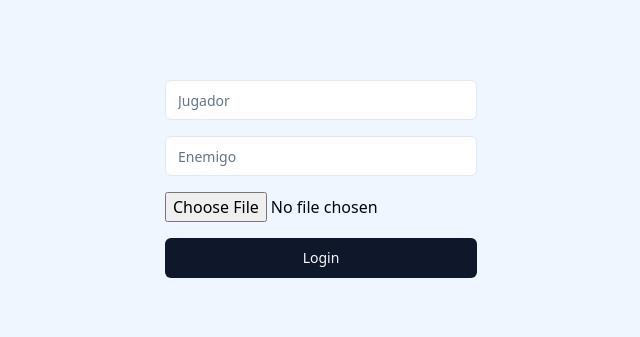
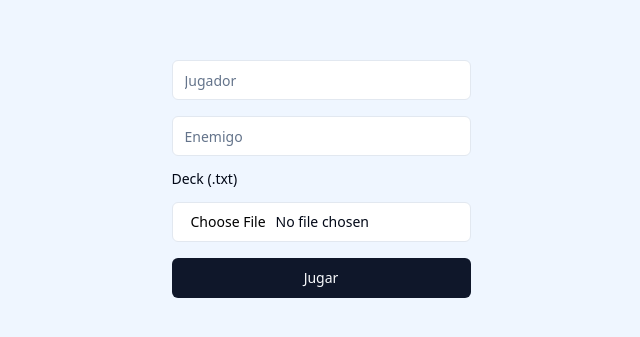
Before and after one commit to MyuriCraft/demo, a React (Vite) app: page / in a window 1280 px wide. Shown: the part 221-558 px from the top of the page, without its empty margins (319-959 px from the left). Built offline with nearby package versions, Linux system fonts and the light colour scheme; the HTML template or start-up script is replaced by a standard one.

Commit message:
fix(gamestart): fix button click & update component input file

```diff
--- a/src/components/GameStart.jsx
+++ b/src/components/GameStart.jsx
@@ -2,6 +2,7 @@ import { Input } from "@/components/ui/input"
 import { Link } from "react-router-dom";
 import { useState } from "react";
 import { Button } from "@/components/ui/button"
+import { Label } from "@/components/ui/label"
 
 const GameStart = () => {
 	const [loading, set_loading] = useState(false);
@@ -20,8 +21,12 @@ const GameStart = () => {
     reader.onload = async (e) => {
       const text = (e.target.result)
 			text.split('\n').map(async (obj) => {
+				if(obj !== ''){
 					const index = obj.indexOf(' ');
+
+					console.log(obj)
 					var carta_data = await fetch_card(obj.slice(index, obj.length).replaceAll(' ', '+'));
+					console.log(carta_data)
 					aux_deck.push({
 						...carta_data,
 						rotacion: '0deg',
@@ -36,6 +41,7 @@ const GameStart = () => {
 							});
 						}
 					}
+				}
 				localStorage.setItem("deck", JSON.stringify(aux_deck));
 				set_loading(false)
 			})
@@ -47,14 +53,15 @@ const GameStart = () => {
 		<div className="grid gap-4 place-content-center h-dvh bg-blue-50">
 			<Input type="text" placeholder="Jugador" />
 			<Input type="text" placeholder="Enemigo" />
-			<input type="file" onChange={(e) => handle_file(e)} />
-			<Button>
-				<Link to="/board">Login</Link>
+			<Label htmlFor="deckList">Deck (.txt)</Label>
+      		<Input id="deckList" type="file" onChange={(e) => handle_file(e)} />
+			<Button asChild>
+				<Link to="/board">Jugar</Link>
 			</Button>
 		</div>
 	):(
 		<div>
-			Cargando
+			Cargando...
 		</div>
 	);
 }
```
Lines whose indentation alone changed are shown as unchanged.
